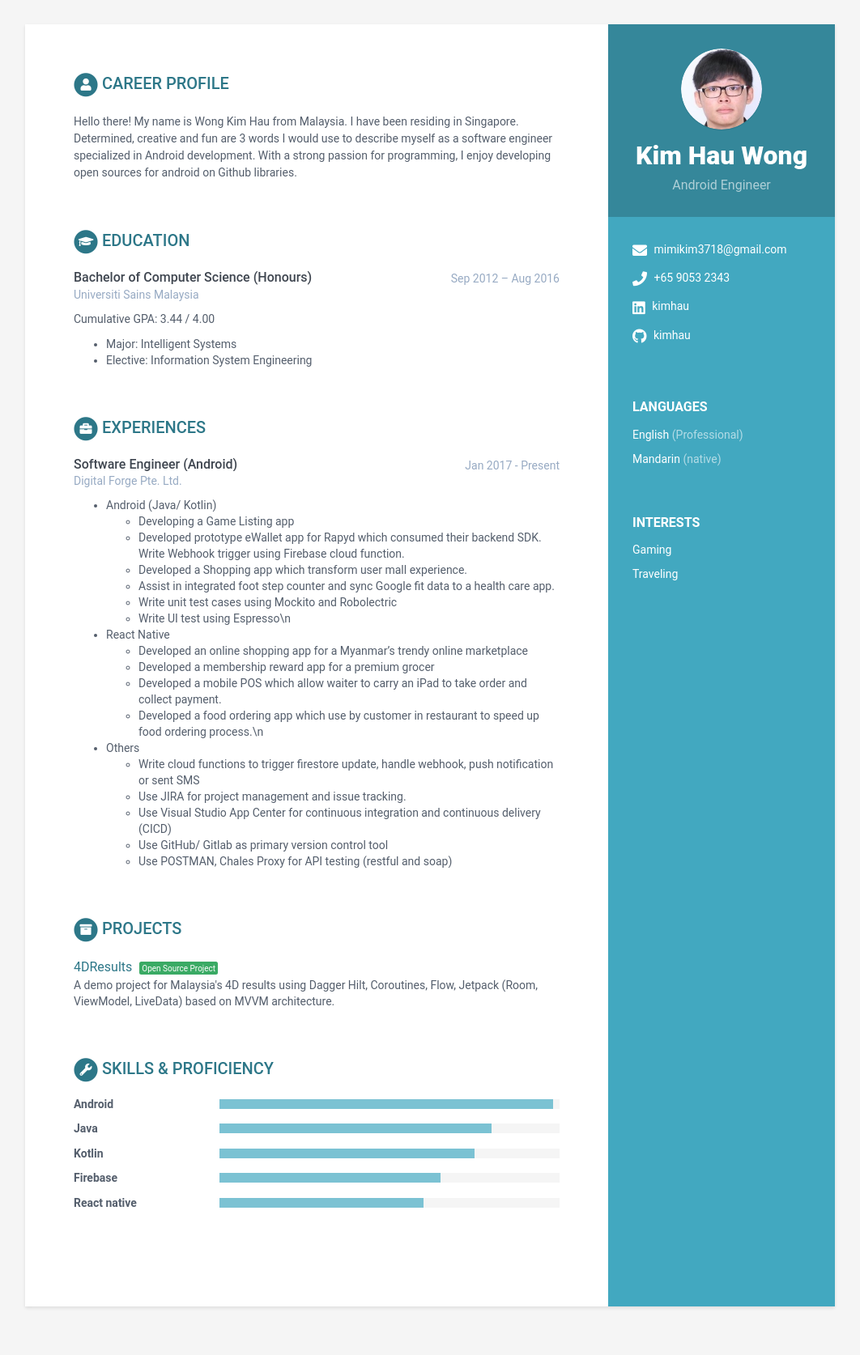
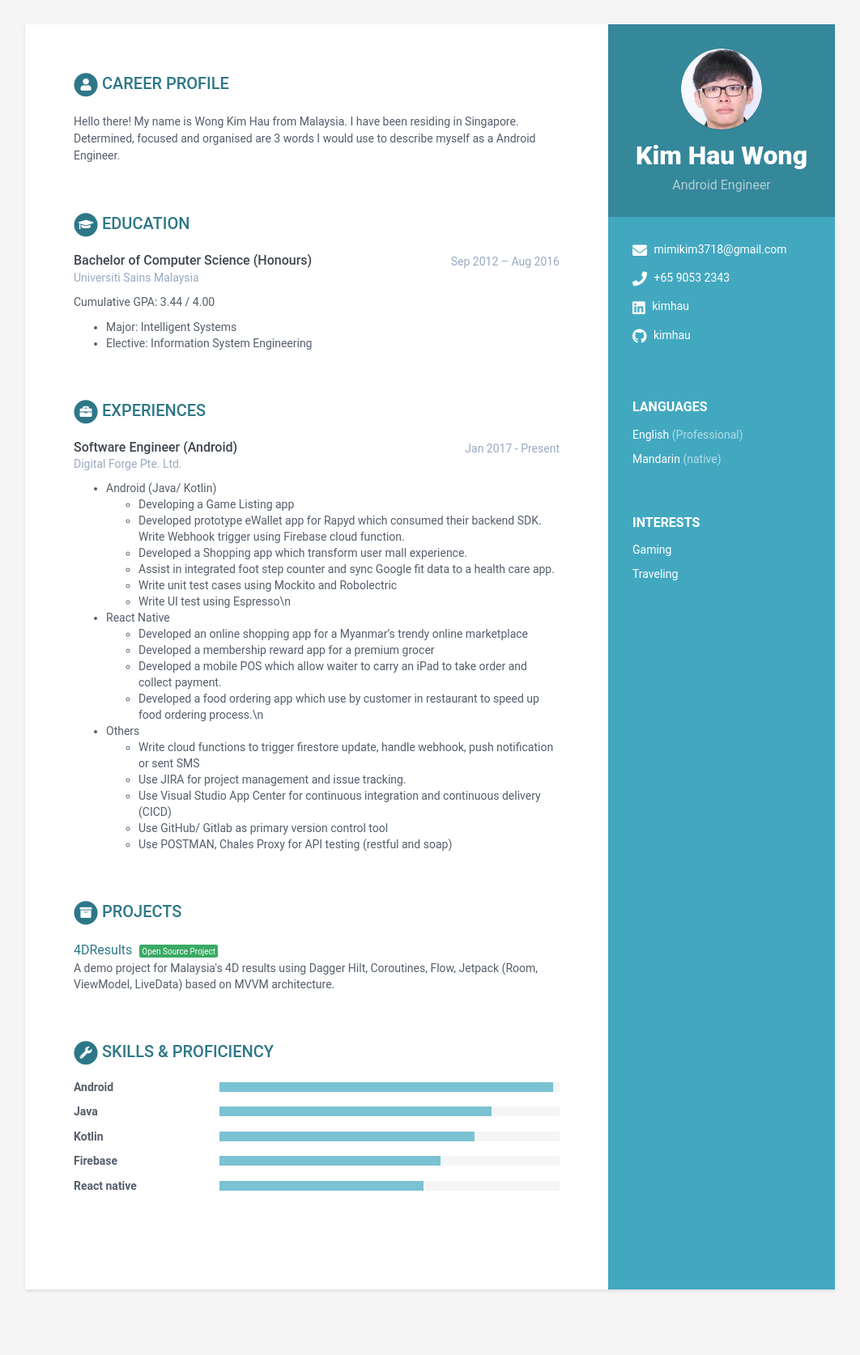
Before and after one commit to kimhau/kimhau.github.io, a Jekyll site: the page built from index.html, in a window 1280 px wide. Shown: the whole page at 81% size, without its empty margins (109-1171 px from the left). Built offline with Jekyll 4.4.1, drawn with Linux system fonts in a browser that asks for light colours; after the commit the page ends 1653 px from its top, so only the background shows below that.

Commit message:
Update data.yml

```diff
--- a/_data/data.yml
+++ b/_data/data.yml
@@ -45,7 +45,7 @@ career-profile:
       Hello there!
       My name is Wong Kim Hau from Malaysia.
       I have been residing in Singapore.
-      Determined, creative and fun are 3 words I would use to describe myself as a software engineer specialized in Android development. With a strong passion for programming, I enjoy developing open sources for android on Github libraries.
+      Determined, focused and organised are 3 words I would use to describe myself as a Android Engineer.
 education:
     - degree: Bachelor of Computer Science (Honours)
       university: Universiti Sains Malaysia
```
